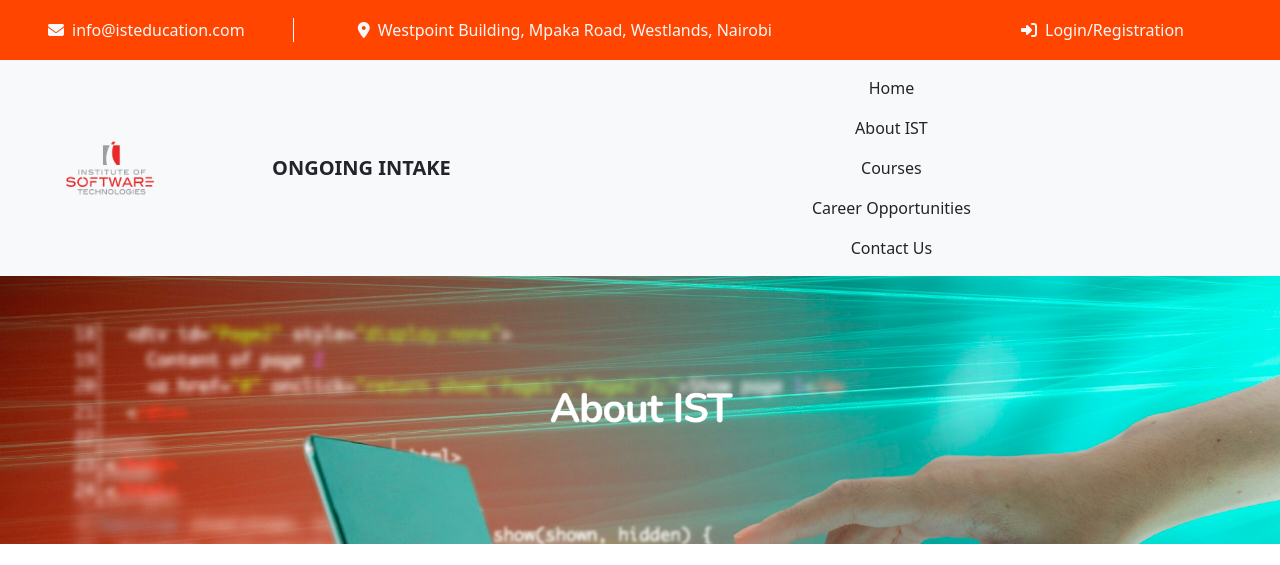
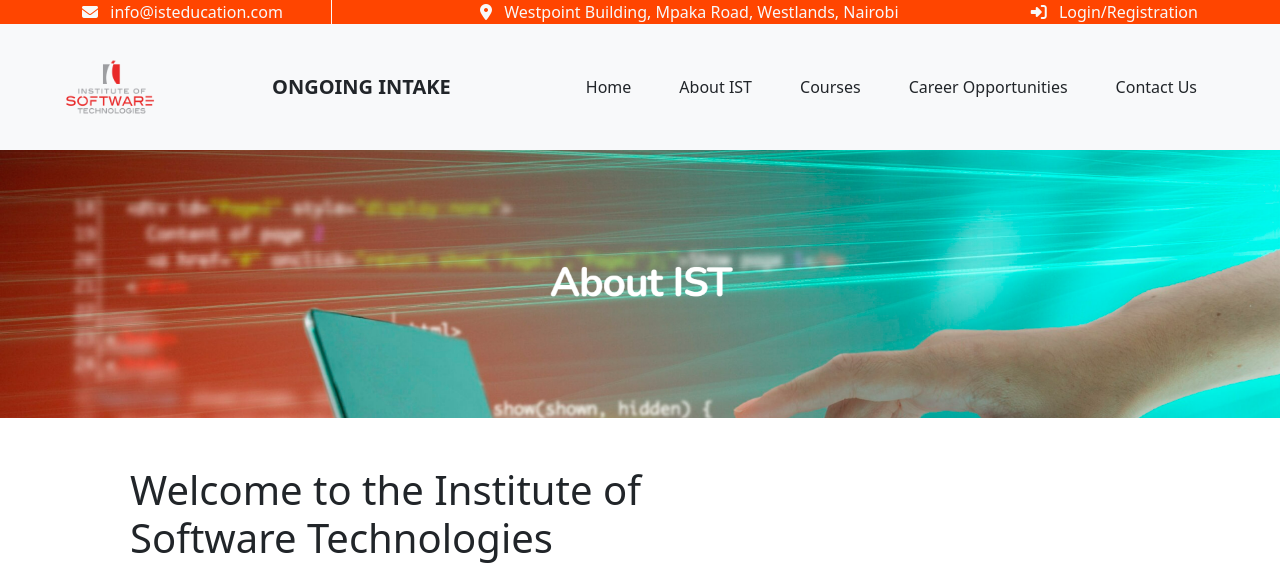
Before and after one commit to IBRAHIM00675/ist-project, a plain HTML site: page about ist.html in a window 1280 px wide. Shown: the top 565 px of the page. Drawn offline with nearby package versions, Linux system fonts and the light colour scheme.

Commit message:
modified mon 23

```diff
--- a/about ist.html
+++ b/about ist.html
@@ -28,21 +28,21 @@
 
 
     <!-- header -->
-     <div class="header col-md-12 py-3 text-light d-flex flex-wrap align-items-center justify-content-between px-3 px-md-5" style="background-color: orangered; min-height: 60px;">
+     <div class="header col-md-12  text-light d-flex flex-wrap align-items-center justify-content-around px-3" style="background-color: orangered;">
 
-        <div class="d-flex align-items-center border-end border-light pe-5 me-3" style="height: 100%;">
+        <div class=" border-end border-light pe-5 me-3">
             <i class="fa-solid fa-envelope"></i>
             <a href="#" class="text-decoration-none text-light custom-link ms-2">info@isteducation.com</a>
         </div>
 
 
-        <div class="d-flex align-items-center ms-md-5 ms-3">
+        <div class="">
             <i class="fa-solid fa-location-dot"></i>
             <a href="#" class="text-decoration-none text-light custom-link ms-2">Westpoint Building, Mpaka Road, Westlands, Nairobi</a>
         </div>
 
 
-        <div class="d-flex align-items-center ms-auto pe-5">
+        <div class="">
             <i class="fa-solid fa-right-to-bracket"></i>
             <a href="#" class="text-decoration-none text-light custom-link ms-2">Login/Registration</a>
         </div>
@@ -71,7 +71,7 @@
 
                         <!-- Navbar Links -->
                         <div class="collapse navbar-collapse" id="navbarNav">
-                            <ul class="navbar-nav mx-auto d-flex flex-column align-items-center">
+                            <ul class="navbar-nav mx-auto d-flex flex-row align-items-center">
                                 <li class="nav-item px-3">
                                     <a class="nav-link text-dark" href="index.html">Home</a>
                                 </li>
```
Also changed, not shown: index.html (+12 -8 lines).
